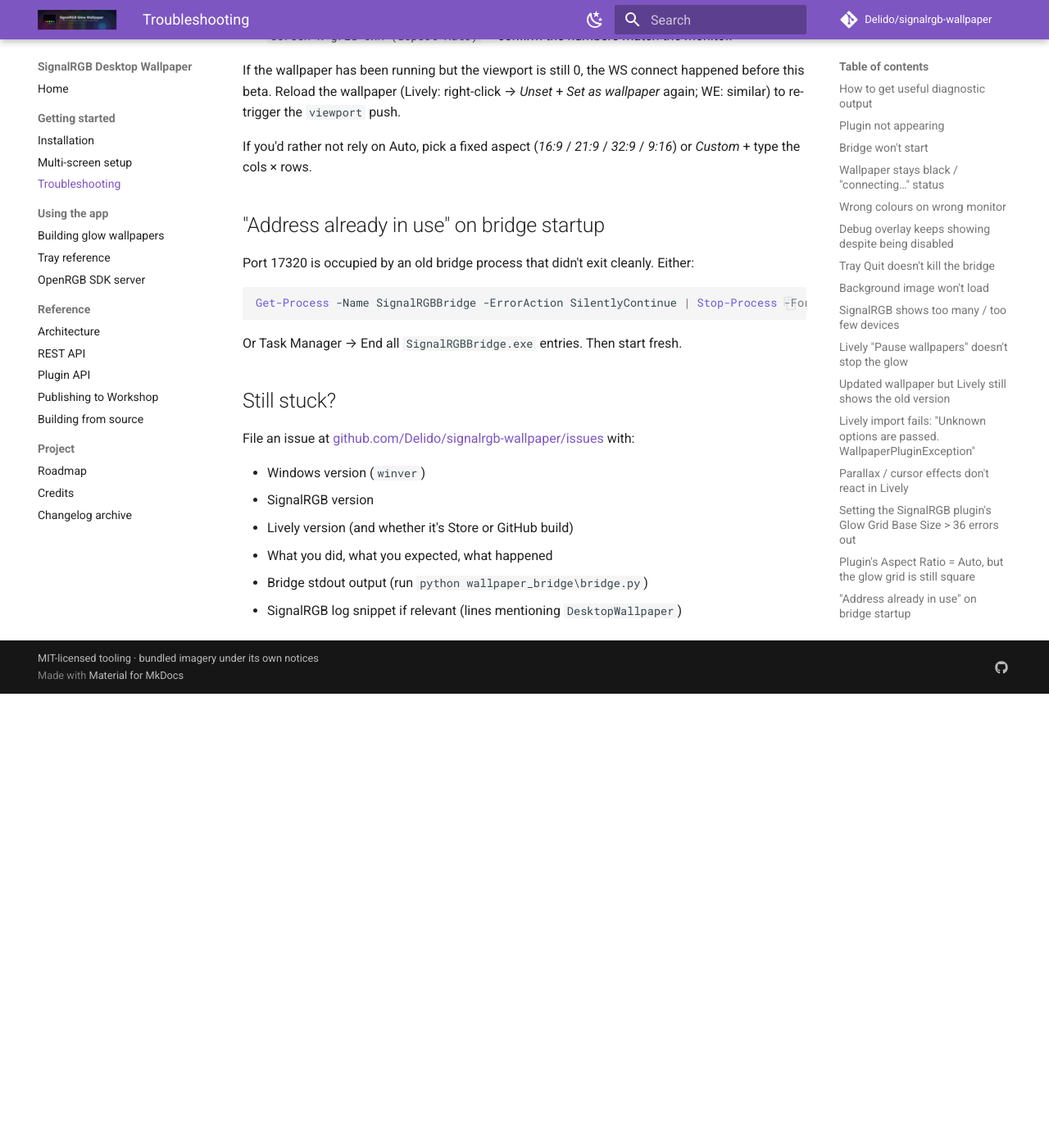
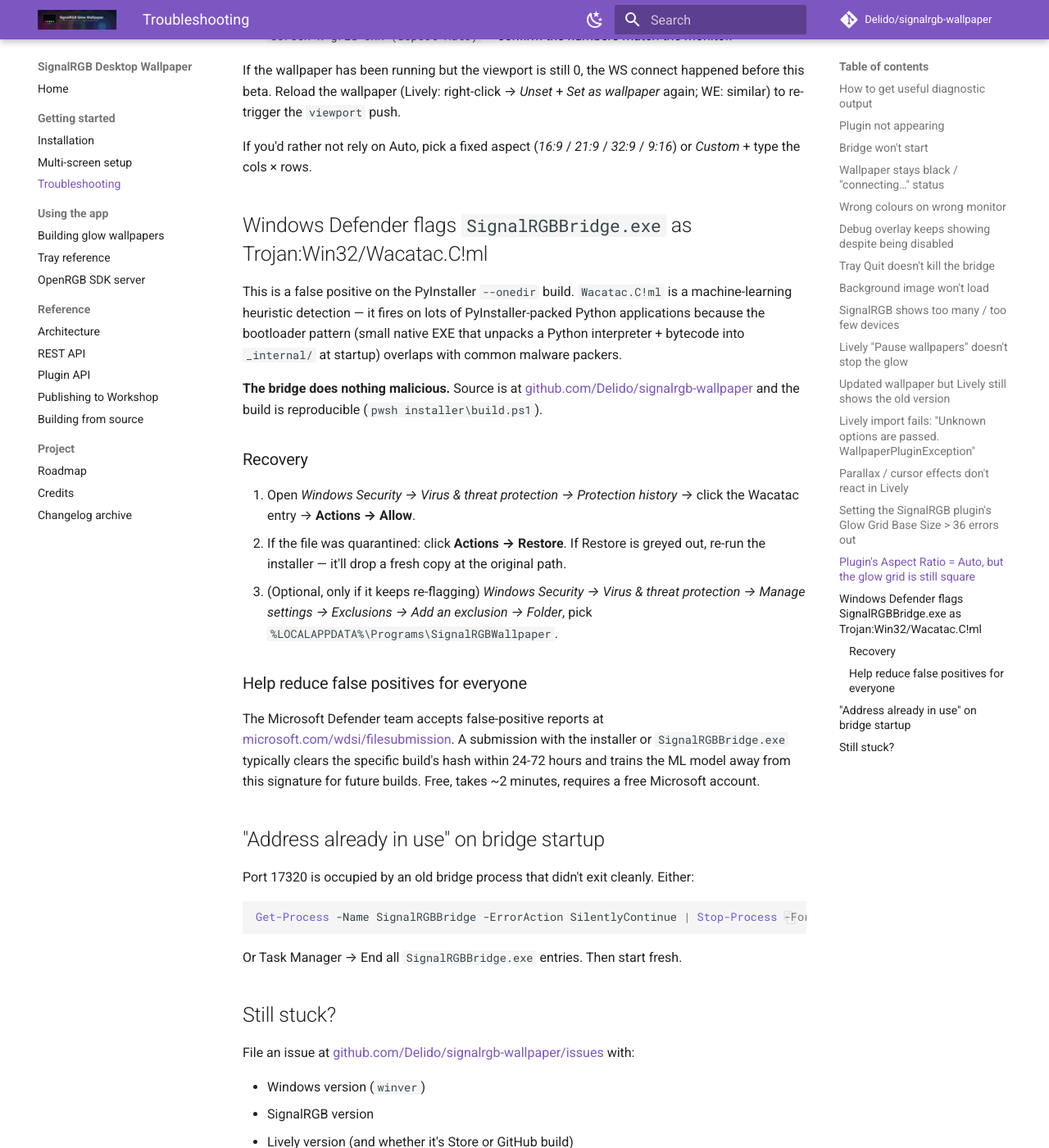
Before and after one commit to Delido/signalrgb-wallpaper, an MkDocs documentation site: the page built from docs/troubleshooting.md, in a window 1280 px wide and 1400 px high, scrolled down 6883 px. Shown: the whole window at 82% size. Built offline with MkDocs 1.6.1 and Material for MkDocs 9.7.7, drawn with Linux system fonts in a browser that asks for light colours; comment, search, counter and statistics services are not loaded; before the commit the page ends 7729 px from its top, so only the background shows below that.

Commit message:
docs: troubleshooting entry for Defender Wacatac false positive
PyInstaller --onedir bootloader keeps tripping Defender's ML
heuristic (Trojan:Win32/Wacatac.C!ml) on fresh installs. Recovery
steps (Allow / Restore / folder exclusion) + a pointer at
Microsoft's false-positive submission portal so the specific build
hash gets cleared upstream rather than every user having to
allow-list locally.

Co-Authored-By: Claude Opus 4.7 <noreply@anthropic.com>

```diff
--- a/docs/troubleshooting.md
+++ b/docs/troubleshooting.md
@@ -316,6 +316,39 @@ re-trigger the `viewport` push.
 If you'd rather not rely on Auto, pick a fixed aspect (*16:9* /
 *21:9* / *32:9* / *9:16*) or *Custom* + type the cols × rows.
 
+## Windows Defender flags `SignalRGBBridge.exe` as Trojan:Win32/Wacatac.C!ml
+
+This is a false positive on the PyInstaller `--onedir` build. `Wacatac.C!ml`
+is a machine-learning heuristic detection — it fires on lots of
+PyInstaller-packed Python applications because the bootloader pattern
+(small native EXE that unpacks a Python interpreter + bytecode into
+`_internal/` at startup) overlaps with common malware packers.
+
+**The bridge does nothing malicious.** Source is at
+[github.com/Delido/signalrgb-wallpaper](https://github.com/Delido/signalrgb-wallpaper)
+and the build is reproducible (`pwsh installer\build.ps1`).
+
+### Recovery
+
+1. Open *Windows Security → Virus & threat protection → Protection
+   history* → click the Wacatac entry → **Actions → Allow**.
+2. If the file was quarantined: click **Actions → Restore**. If
+   Restore is greyed out, re-run the installer — it'll drop a fresh
+   copy at the original path.
+3. (Optional, only if it keeps re-flagging) *Windows Security →
+   Virus & threat protection → Manage settings → Exclusions →
+   Add an exclusion → Folder*, pick
+   `%LOCALAPPDATA%\Programs\SignalRGBWallpaper`.
+
+### Help reduce false positives for everyone
+
+The Microsoft Defender team accepts false-positive reports at
+[microsoft.com/wdsi/filesubmission](https://www.microsoft.com/en-us/wdsi/filesubmission).
+A submission with the installer or `SignalRGBBridge.exe` typically
+clears the specific build's hash within 24-72 hours and trains the
+ML model away from this signature for future builds. Free, takes
+~2 minutes, requires a free Microsoft account.
+
 ## "Address already in use" on bridge startup
 
 Port 17320 is occupied by an old bridge process that didn't exit
```
